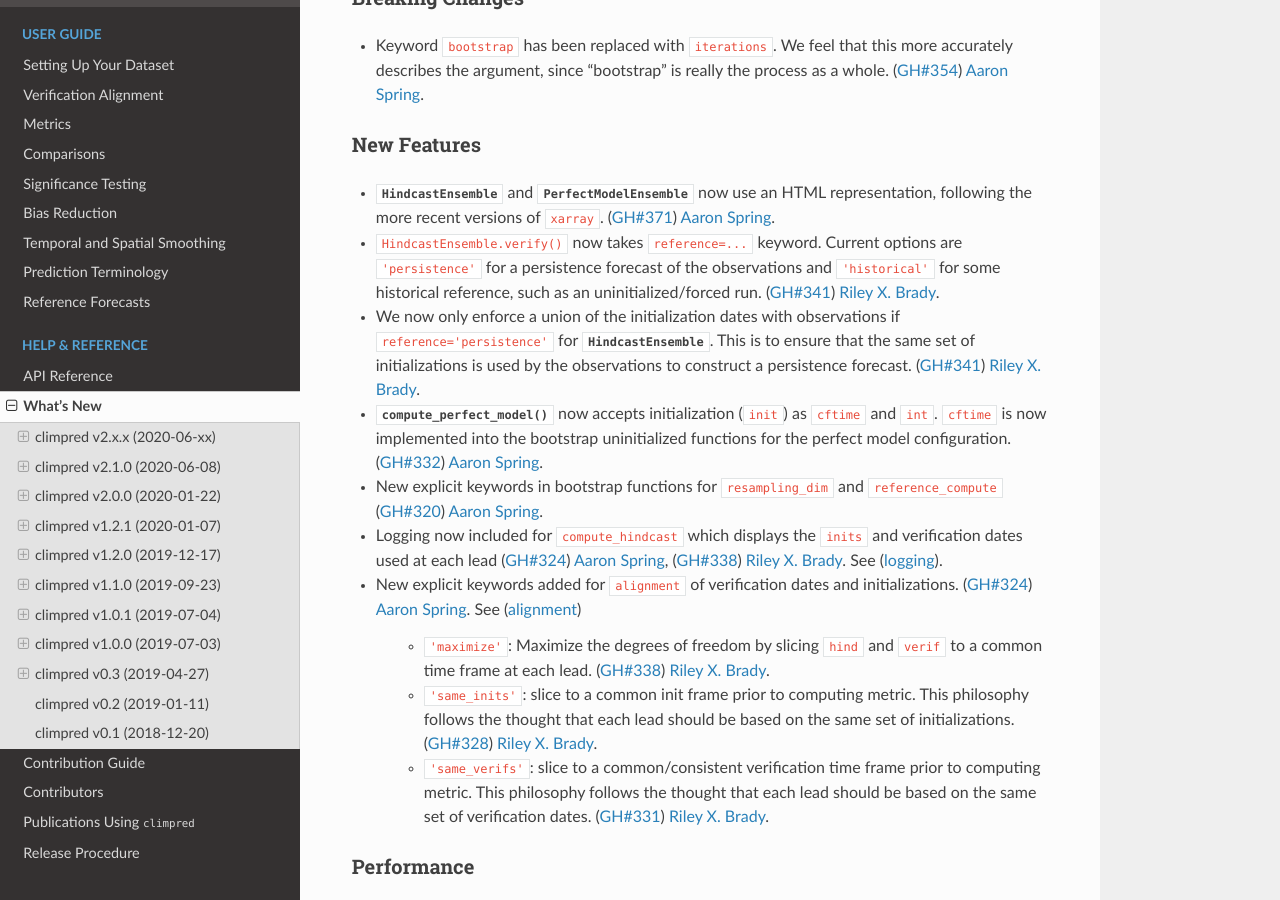
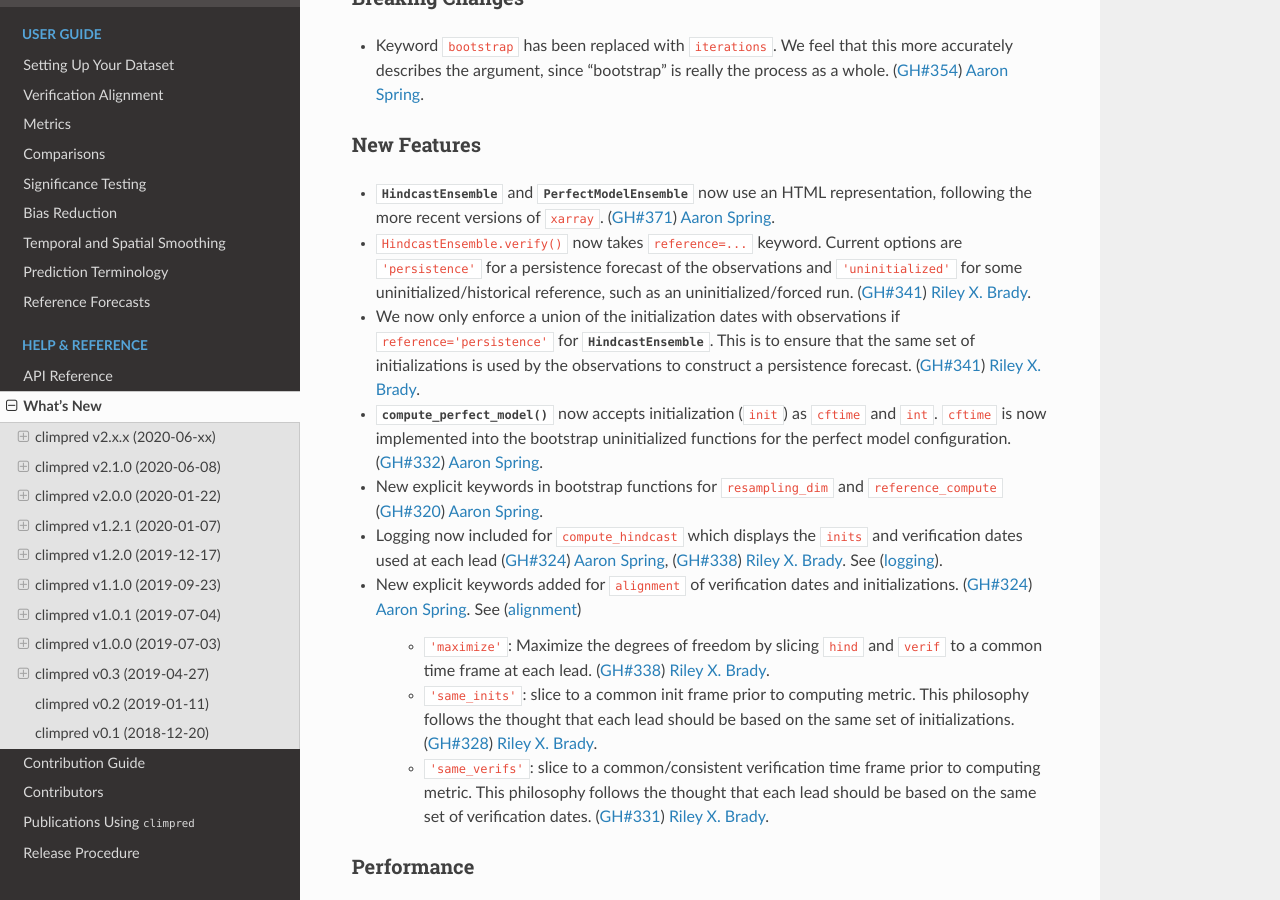
Before and after one commit to pangeo-data/climpred, a Sphinx documentation site: the page built from docs/source/changelog.rst, in a window 1280 px wide and 900 px high, scrolled down 2793 px. Built offline with Sphinx 7.4.7 and the Read the Docs theme 2.0.0, drawn with Linux system fonts in a browser that asks for light colours; formulas are drawn with MathJax 3; pages that are not in the unit, such as notebooks, are missing from menus; the version number could not be read and is left out; some of the changed text lies outside the part shown.

Commit message:
changes in docs

```diff
--- a/CHANGELOG.rst
+++ b/CHANGELOG.rst
@@ -105,7 +105,7 @@
 - Spatial and temporal smoothing :py:meth:`~climpred.classes.PredictionEnsemble.smooth` now
   work as expected and rename time dimensions after
   :py:meth:`~climpred.classes.PredictionEnsembleEnsemble.verify`. (:pr:`391`) `Aaron Spring`_.
-- ``PredictionEnsemble.verify(comparison='m2o', references=['historical',
+- ``PredictionEnsemble.verify(comparison='m2o', references=['uninitialized',
   'persistence']`` does not fail anymore. (:issue:`385`, :pr:`400`) `Aaron Spring`_.
 - Reduce bias by ``dayofyear`` in
   :py:meth:`~climpred.classes.HindcastEnsemble.reduce_bias`.
@@ -168,8 +168,9 @@
   :py:class:`~climpred.classes.PerfectModelEnsemble` now use an HTML representation, following the
   more recent versions of ``xarray``. (:pr:`371`) `Aaron Spring`_.
 - ``HindcastEnsemble.verify()`` now takes ``reference=...`` keyword. Current options are
-  ``'persistence'`` for a persistence forecast of the observations and ``'historical'`` for some
-  historical reference, such as an uninitialized/forced run. (:pr:`341`) `Riley X. Brady`_.
+  ``'persistence'`` for a persistence forecast of the observations and
+  ``'uninitialized'`` for some uninitialized/historical reference, such as an
+  uninitialized/forced run. (:pr:`341`) `Riley X. Brady`_.
 - We now only enforce a union of the initialization dates with observations if
   ``reference='persistence'`` for :py:class:`~climpred.classes.HindcastEnsemble`. This is to ensure
   that the same set of initializations is used
--- a/docs/source/significance.rst
+++ b/docs/source/significance.rst
@@ -9,7 +9,7 @@
       zero?
 
     - What is the probability that the retrospective forecast is more valuable than a
-      historical simulation?
+      historical/uninitialized simulation?
 
     - Are correlation coefficients statistically significant despite temporal and
       spatial autocorrelation?
```
Also changed, not shown: 2 other files.
